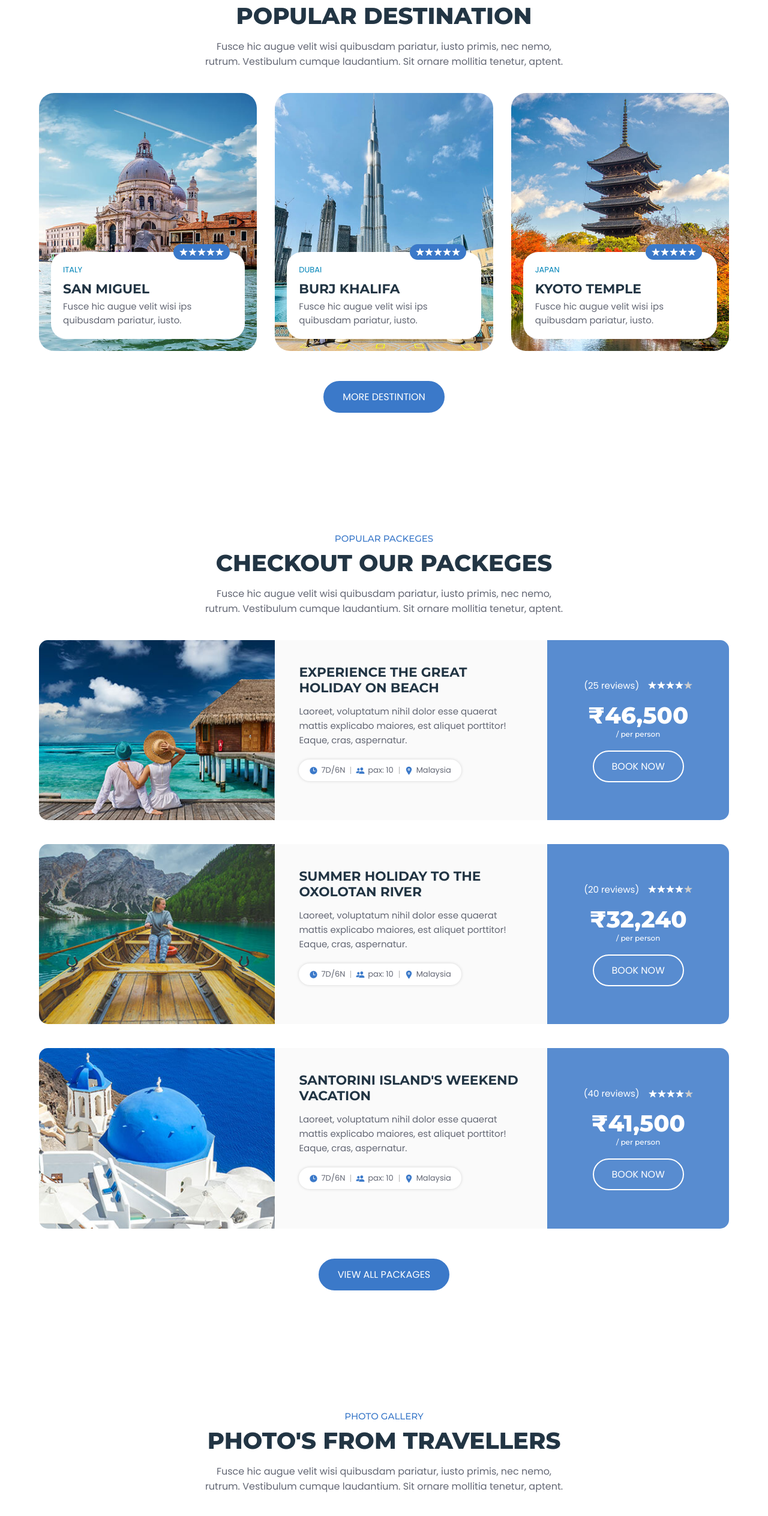
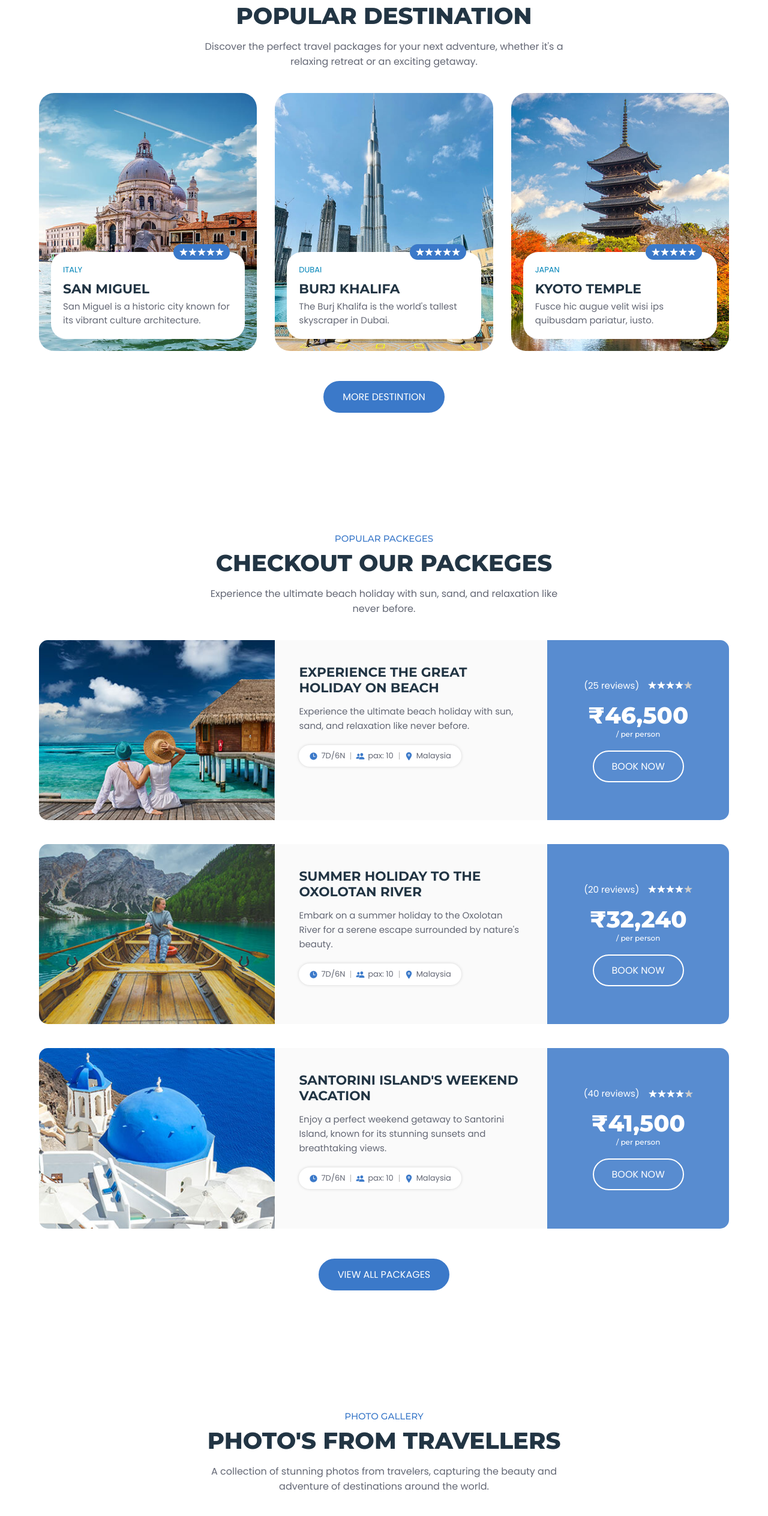
Before and after one commit to hind0025/backendjournio, a website: page Backend-JOURNIO/Public/Journio/index.html in a window 1280 px wide. Shown: the part 1214-3741 px from the top of the page at 60% size. Drawn offline with nearby package versions, Linux system fonts and the light colour scheme.

Commit message:
fixing some front end

```diff
--- a/Backend-JOURNIO/Public/Journio/index.html
+++ b/Backend-JOURNIO/Public/Journio/index.html
@@ -239,9 +239,7 @@
 					<h2 class="h2 section-title">Popular destination</h2>
 
 					<p class="section-text">
-						Fusce hic augue velit wisi quibusdam pariatur, iusto primis, nec nemo, rutrum. Vestibulum cumque laudantium.
-						Sit ornare
-						mollitia tenetur, aptent.
+						Discover the perfect travel packages for your next adventure, whether it's a relaxing retreat or an exciting getaway.
 					</p>
 
 					<ul class="popular-list">
@@ -272,7 +270,14 @@
 									</h3>
 
 									<p class="card-text">
-										Fusce hic augue velit wisi ips quibusdam pariatur, iusto.
+										San Miguel is a historic city known for its vibrant culture   architecture.
+
+
+
+
+
+
+
 									</p>
 
 								</div>
@@ -306,7 +311,13 @@
 									</h3>
 
 									<p class="card-text">
-										Fusce hic augue velit wisi ips quibusdam pariatur, iusto.
+										The Burj Khalifa is the world's tallest skyscraper in Dubai.
+
+
+
+
+
+
 									</p>
 
 								</div>
@@ -371,9 +382,7 @@
 					<h2 class="h2 section-title">Checkout Our Packeges</h2>
 
 					<p class="section-text">
-						Fusce hic augue velit wisi quibusdam pariatur, iusto primis, nec nemo, rutrum. Vestibulum cumque laudantium.
-						Sit ornare
-						mollitia tenetur, aptent.
+						Experience the ultimate beach holiday with sun, sand, and relaxation like never before.
 					</p>
 
 					<ul class="package-list">
@@ -390,8 +399,7 @@
 									<h3 class="h3 card-title">Experience The Great Holiday On Beach</h3>
 
 									<p class="card-text">
-										Laoreet, voluptatum nihil dolor esse quaerat mattis explicabo maiores, est aliquet porttitor! Eaque,
-										cras, aspernatur.
+										Experience the ultimate beach holiday with sun, sand, and relaxation like never before.
 									</p>
 
 									<ul class="card-meta-list">
@@ -464,8 +472,7 @@
 									<h3 class="h3 card-title">Summer Holiday To The Oxolotan River</h3>
 
 									<p class="card-text">
-										Laoreet, voluptatum nihil dolor esse quaerat mattis explicabo maiores, est aliquet porttitor! Eaque,
-										cras, aspernatur.
+										Embark on a summer holiday to the Oxolotan River for a serene escape surrounded by nature's beauty.
 									</p>
 
 									<ul class="card-meta-list">
@@ -538,8 +545,14 @@
 									<h3 class="h3 card-title">Santorini Island's Weekend Vacation</h3>
 
 									<p class="card-text">
-										Laoreet, voluptatum nihil dolor esse quaerat mattis explicabo maiores, est aliquet porttitor! Eaque,
-										cras, aspernatur.
+										Enjoy a perfect weekend getaway to Santorini Island, known for its stunning sunsets and breathtaking views.
+
+
+
+
+
+
+
 									</p>
 
 									<ul class="card-meta-list">
@@ -623,9 +636,7 @@
 					<h2 class="h2 section-title">Photo's From Travellers</h2>
 
 					<p class="section-text">
-						Fusce hic augue velit wisi quibusdam pariatur, iusto primis, nec nemo, rutrum. Vestibulum cumque laudantium.
-						Sit ornare
-						mollitia tenetur, aptent.
+						A collection of stunning photos from travelers, capturing the beauty and adventure of destinations around the world.
 					</p>
 
 					<ul class="gallery-list">
@@ -789,9 +800,7 @@
 					<img src="./assets/images/logo.svg" alt="Tourly logo">
 				  </a>
 				  <p class="footer-text">
-					Urna ratione ante harum provident, eleifend, vulputate molestiae proin fringilla, praesentium magna conubia
-					at
-					perferendis, pretium, aenean aut ultrices.
+					Thank you for visiting our site! Stay connected and keep exploring the world with us.
 				  </p>
 				</div>
 
```
Also changed, not shown: 1 other file.
